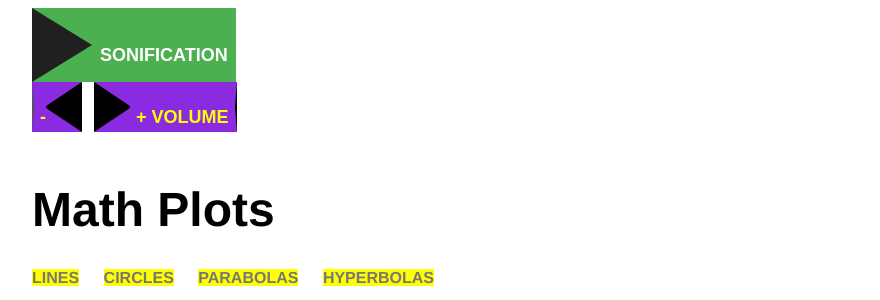
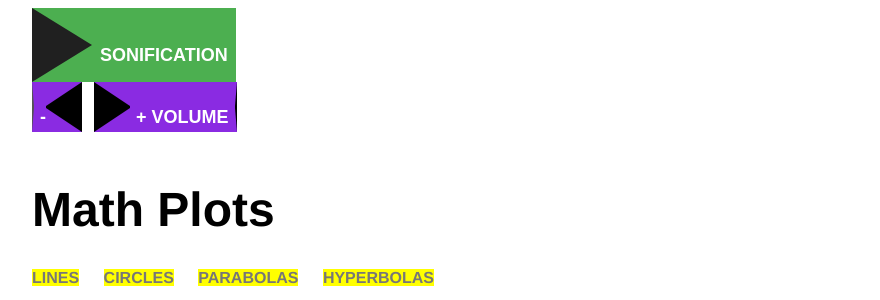
Before and after one commit to rbobkoskie3/rbobkoskie3.github.io, a Jekyll site: the page built from fixes/index.html, in a window 1280 px wide. Shown: the part 1070-1370 px from the top of the page, without its empty margins (160-1040 px from the left). Built offline with Jekyll 4.4.1, drawn with Linux system fonts in a browser that asks for light colours.

Commit message:
Add files via upload

```diff
--- a/fixes/index.html
+++ b/fixes/index.html
@@ -36,7 +36,7 @@ title: Math, Sonification, Plots
 
         .volDec {
             background-color: #8A2BE2; /* BlueViolet background */
-            color: Yellow; /* Yellow text */
+            color: white; /* White text */
             width: 0;
             height: 0;
             // text-align: left;
@@ -51,7 +51,7 @@ title: Math, Sonification, Plots
 
         .volInc {
             background-color: #8A2BE2; /* BlueViolet background */
-            color: Yellow; /* Yellow text */
+            color: white; /* White text */
             width: 60;
             height: 0;
             // text-align: left;
```
